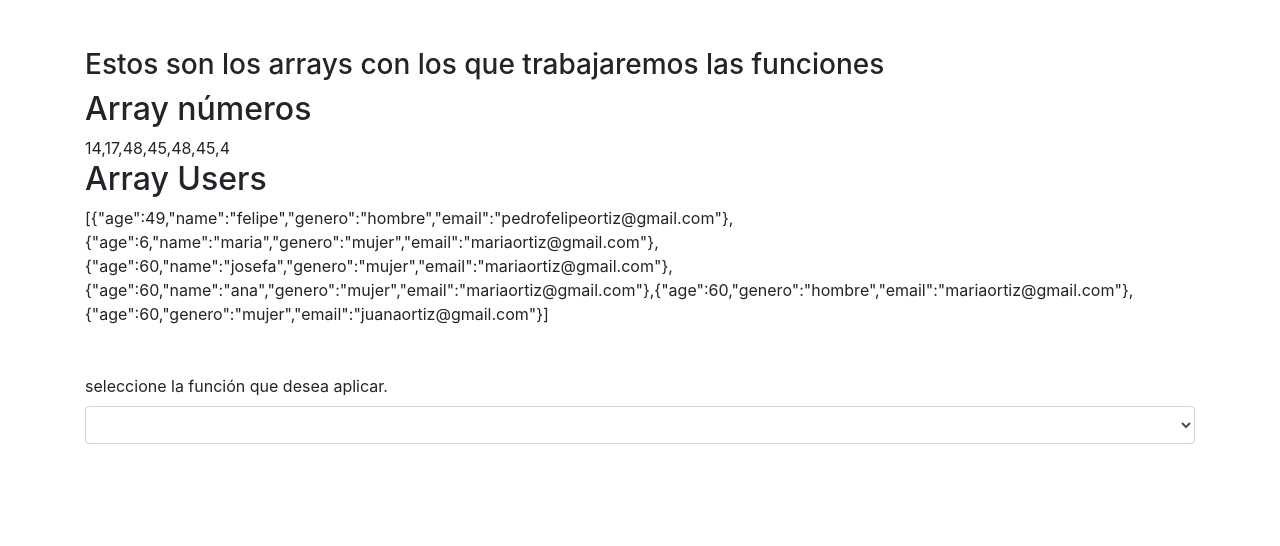
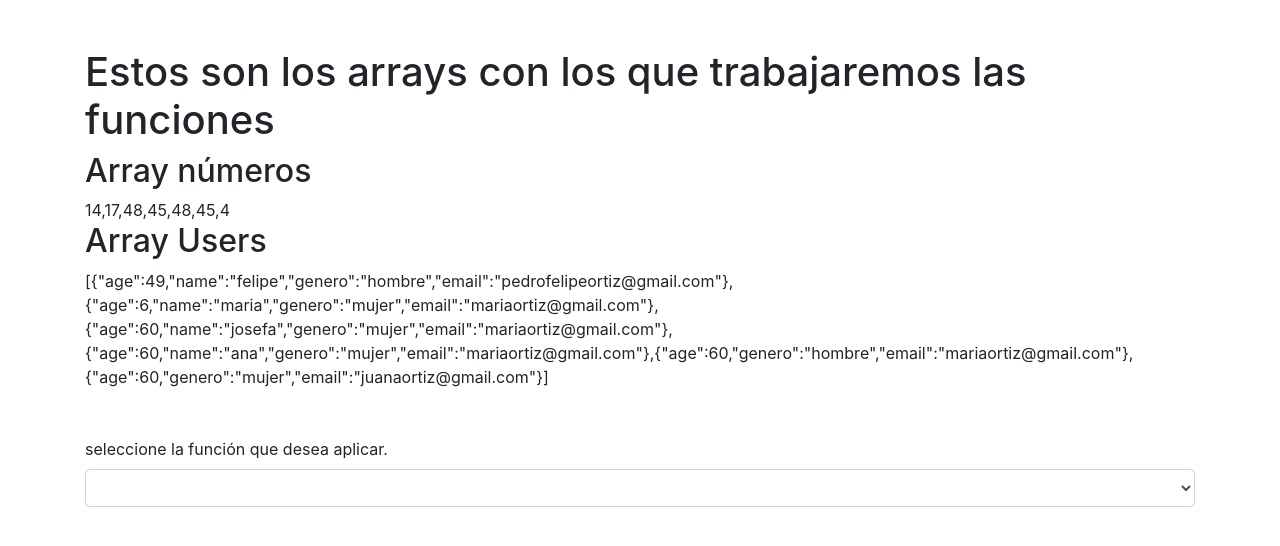
Before and after one commit to fifer1503XD/libreria, a plain HTML site: page index.html in a window 1280 px wide. Drawn offline with nearby package versions, Linux system fonts and the light colour scheme.

Commit message:
agregue whithout

```diff
--- a/index.html
+++ b/index.html
@@ -7,7 +7,7 @@
 </head>
 <body>
   <div class="container mt-5">
-    <h3>Estos son los arrays con los que trabajaremos las funciones</h3>
+    <h1>Estos son los arrays con los que trabajaremos las funciones</h3>
     <div id="arrays">
 
     </div>
```
